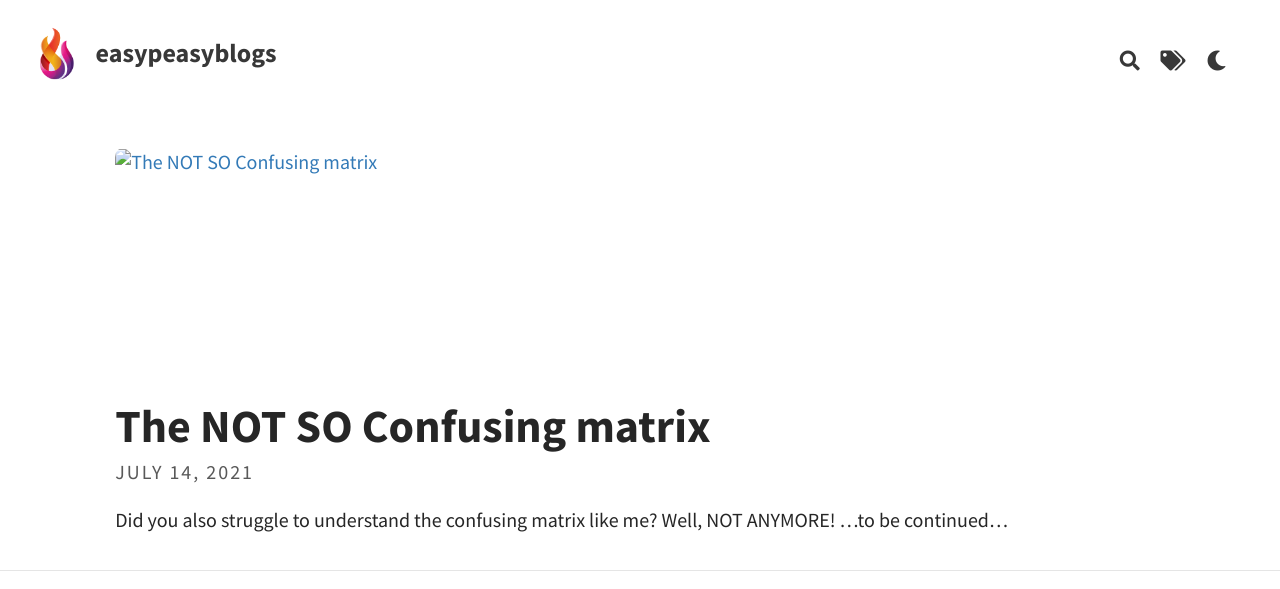
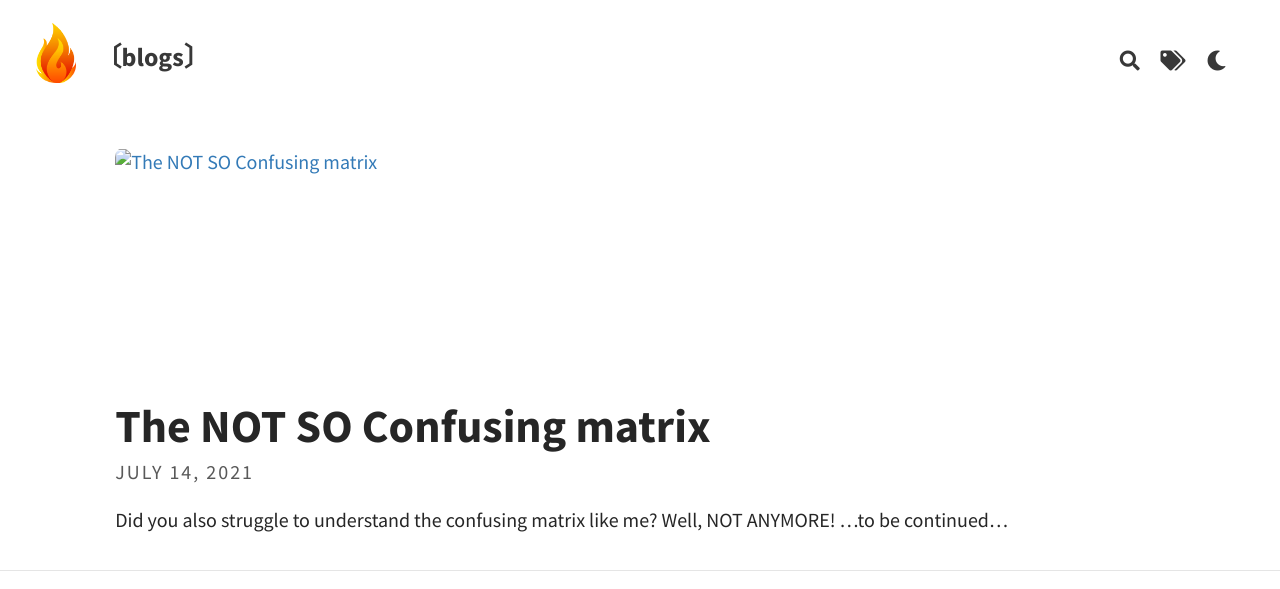
Before and after one commit to 0xrpj/blogs, a Jekyll site: the page built from index.html, in a window 1280 px wide. Shown: the top 589 px of the page. Built offline with Jekyll 4.4.1, drawn with Linux system fonts in a browser that asks for light colours; the list of posts is cut into pages by our own code; grey boxes are pictures that could not be loaded.

Commit message:
[fix] change logo and title

```diff
--- a/_config.yml
+++ b/_config.yml
@@ -3,7 +3,7 @@ baseurl: ""
 url: "https://blogs.roshanparajuli.com.np"
 
 # THEME-SPECIFIC CONFIGURATION
-title: easypeasyblogs                                   # site's title
+title: 〔blogs〕                                 # site's title
 description: "A website with blog posts and pages"      # used by search engines
 avatar: assets/img/triangle.png                         # Empty for no avatar in navbar
 favicon: assets/favicon.ico                             # Icon displayed in the tab
```
Also changed, not shown: assets/img/triangle.png, assets/img/triangle2 (2).png (added), assets/img/triangle2.png (added).
